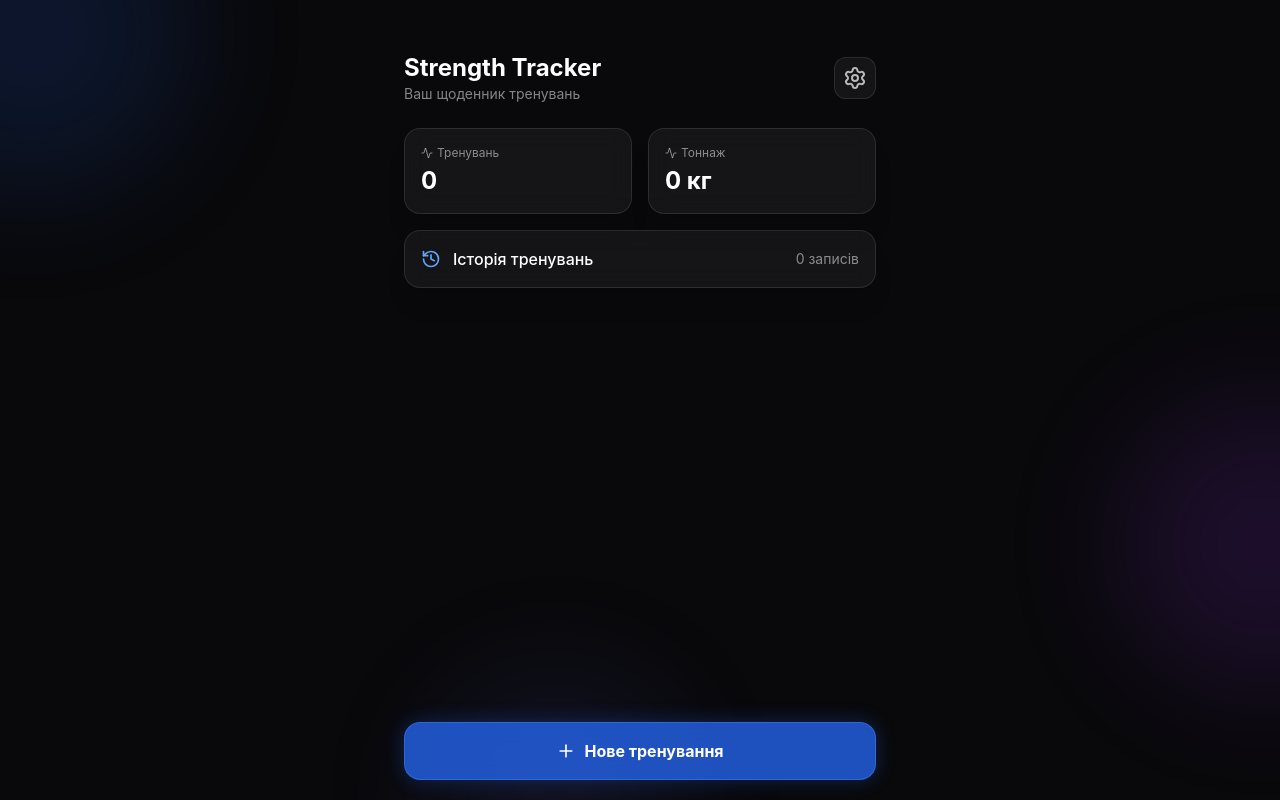
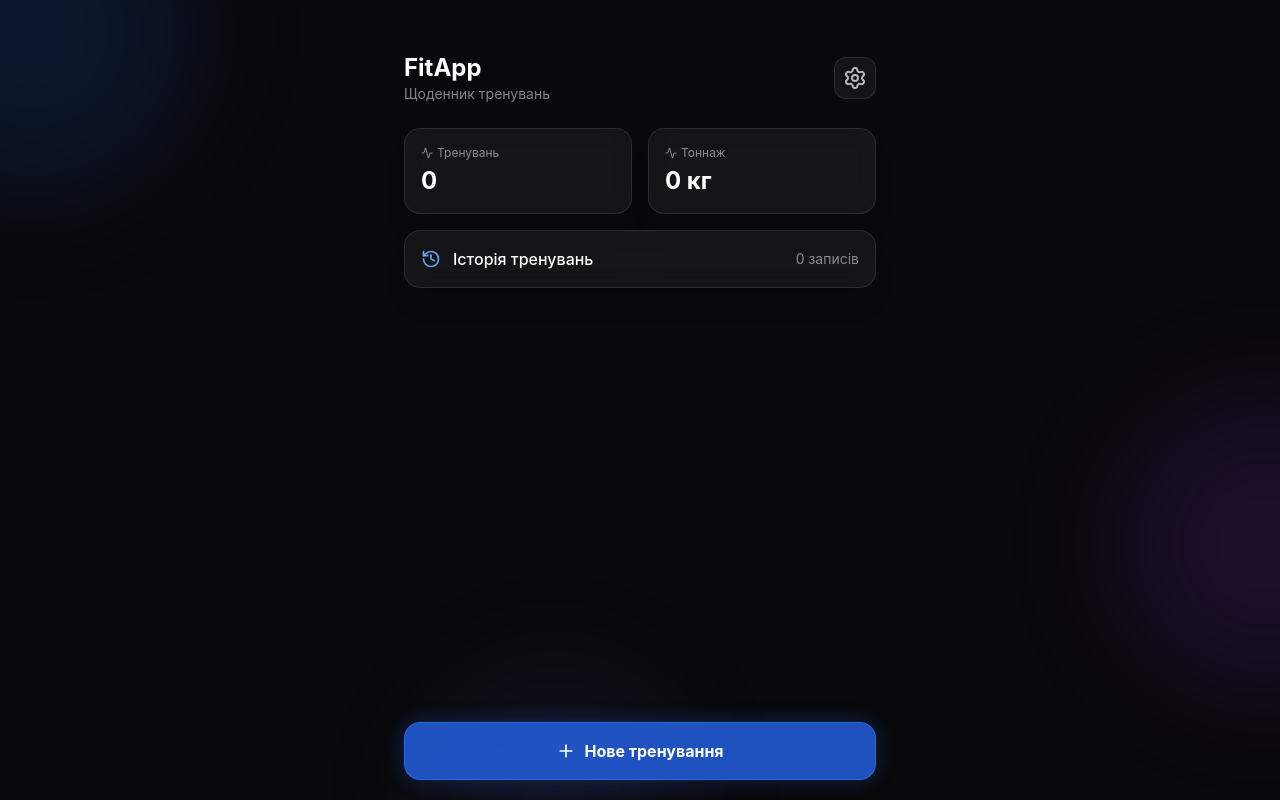
Before and after one commit to N0ikolai/FirApp, a React (Vite) app: page / in a window 1280 px wide. Built offline with nearby package versions, Linux system fonts and the light colour scheme.

Commit message:
feat: some bug fix

```diff
--- a/src/components/Dashboard.jsx
+++ b/src/components/Dashboard.jsx
@@ -65,8 +65,8 @@
       {/* Header */}
       <div className="pt-8 pb-6 flex items-center justify-between">
         <div>
-          <h1 className="text-2xl font-bold text-white">Strength Tracker</h1>
-          <p className="text-white/50 text-sm">Ваш щоденник тренувань</p>
+          <h1 className="text-2xl font-bold text-white">FitApp</h1>
+          <p className="text-white/50 text-sm">Щоденник тренувань</p>
         </div>
         <button
           onClick={() => setShowSettings(true)}
--- a/src/components/WorkoutScreen.jsx
+++ b/src/components/WorkoutScreen.jsx
@@ -44,7 +44,7 @@
   const IconComp = currentExercise ? ICON_MAP[currentExercise.icon] || Dumbbell : Dumbbell;
 
   const handleDone = () => {
-    triggerVibration(100); // Щільний клік при виконанні
+    triggerVibration(100);
 
     const updated = [...exercises];
     updated[currentIndex] = {
@@ -210,7 +210,7 @@
           <div className="flex items-center gap-3 mb-2">
             <button
               onClick={() => {
-                triggerVibration(40); // Легкий тік
+                triggerVibration(40);
                 setCurrentIndex(Math.max(0, currentIndex - 1));
               }}
               disabled={currentIndex === 0}
@@ -237,7 +237,7 @@
 
             <button
               onClick={() => {
-                triggerVibration(40); // Легкий тік
+                triggerVibration(40);
                 setCurrentIndex(Math.min(exercises.length - 1, currentIndex + 1));
               }}
               disabled={currentIndex === exercises.length - 1}
```
Also changed, not shown: public/manifest.json.
